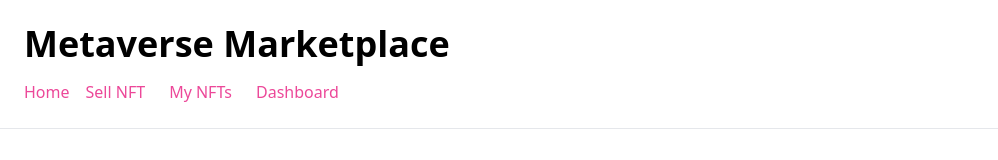
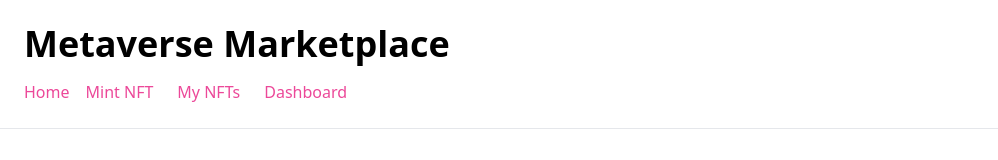
Before and after one commit to codebymike/polygon-marketplace-dapp, a Next.js app: page /create-nft in a window 1280 px wide. Shown: the top 160 px of the page, without its empty margins (0-998 px from the left). Built offline with nearby package versions, Linux system fonts and the light colour scheme; no server answers; what ipfs-http-client would draw is missing.

Commit message:
changed nav item

```diff
--- a/pages/_app.js
+++ b/pages/_app.js
@@ -15,7 +15,7 @@ function MyApp({ Component, pageProps }) {
           </Link>
           <Link href="/create-nft">
             <a className="mr-6 text-pink-500">
-              Sell NFT
+              Mint NFT
             </a>
           </Link>
           <Link href="/my-nfts">
```
